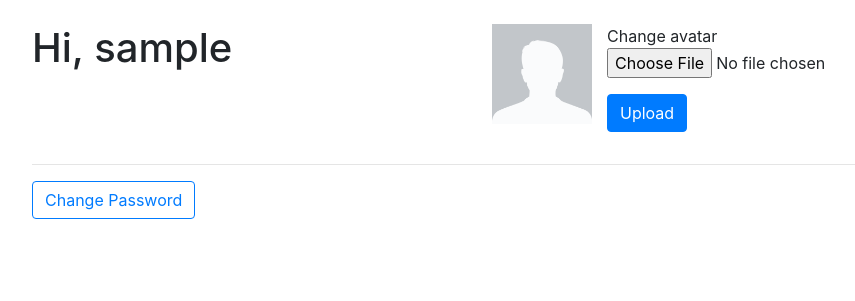
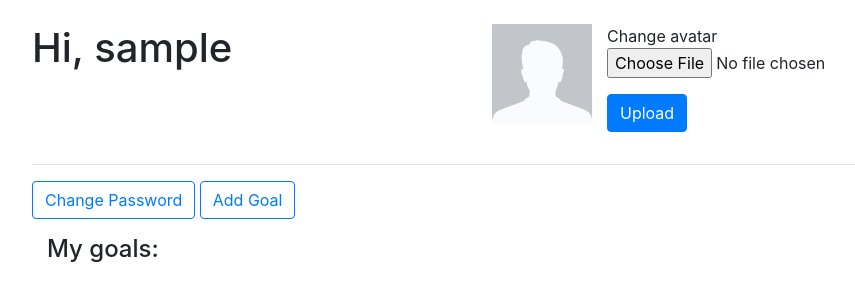
Before and after one commit to Artemmm91/NotUniversity-Hack, a Django app: page /profile/ in a window 1280 px wide. Shown: the part 56-357 px from the top of the page, without its empty margins (53-908 px from the left). Run offline with Django 3.2, Linux system fonts and the light colour scheme; the visitor is signed in with stand-in values (Sample User, id 1); data that the repository does not hold is empty; some libraries are stand-ins or nearby versions.

Commit message:
Added list of goals and Add_goal button

```diff
--- a/mlh/templates/web/user_profile.html
+++ b/mlh/templates/web/user_profile.html
@@ -15,5 +15,17 @@
     </div>
     <hr>
     <a class="btn btn-outline-primary" href="{% url 'web:change_password' %}" role="button">Change Password</a>
+    <a class="btn btn-outline-primary" href="{% url 'web:add_goal' %}" role="button">Add Goal</a><br/>
+    <p>
+    <h4 class="col-2"> My goals:</h4>
+    <ul>
+    {% for goal in goals %}
+        <li>
+            <label>{{ goal.goal }} </label>
+            <label>{{ goal.level }} </label>
+        </li>
+    {% endfor %}
+    </ul>
+    </p>
 
 {% endblock %}
--- a/mlh/web/views.py
+++ b/mlh/web/views.py
@@ -81,6 +81,7 @@ def user_profile(request):
         form = ImageForm(request.POST, request.FILES)
         if form.is_valid():
             image = Avatar.objects.filter(user=request.user).first()
+            #goals = ChooseGoals.objects.filter(user=request.user)
             if image is not None:
                 if str(image.img) != 'mlh/web/static/avatars/default.png':
                     os.remove(str(image.img))
@@ -93,9 +94,11 @@ def user_profile(request):
             return redirect('/profile')
     else:
         image = Avatar.objects.filter(user=request.user).first()
+        goals = ChooseGoals.objects.filter(user=request.user)
         image = str(image.img) if image is not None else 'mlh/web/static/avatars/default.png'
         context['avatar'] = image[15:]
         context['username'] = request.user.username
+        context['goals'] = goals
         return render(request, 'web/user_profile.html', context)
 
 
```
